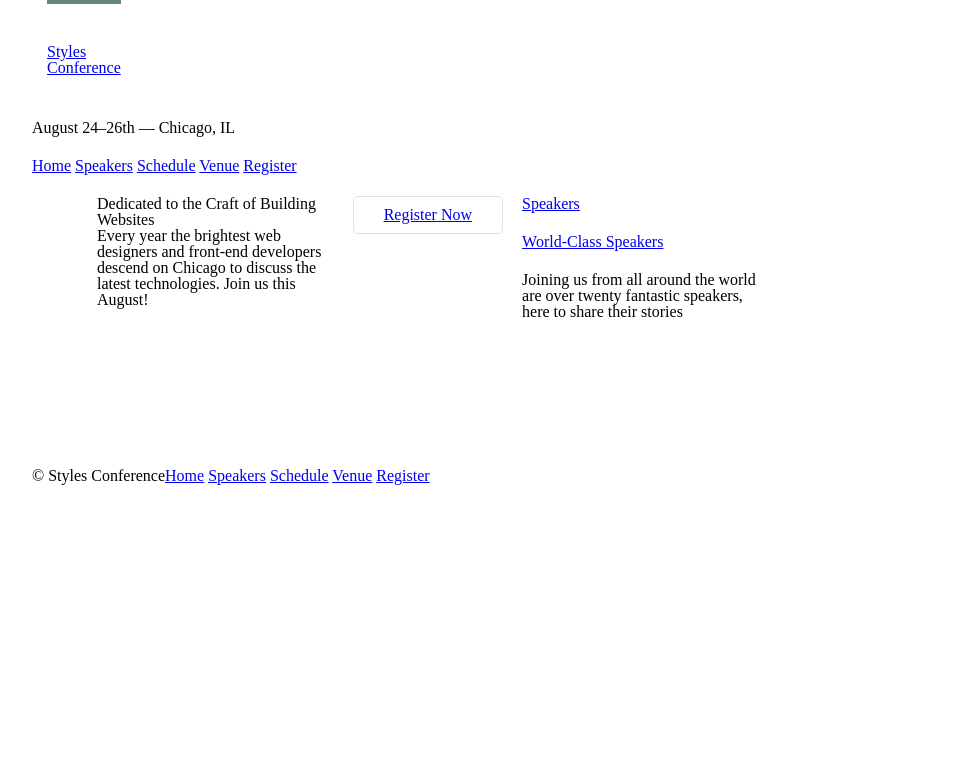
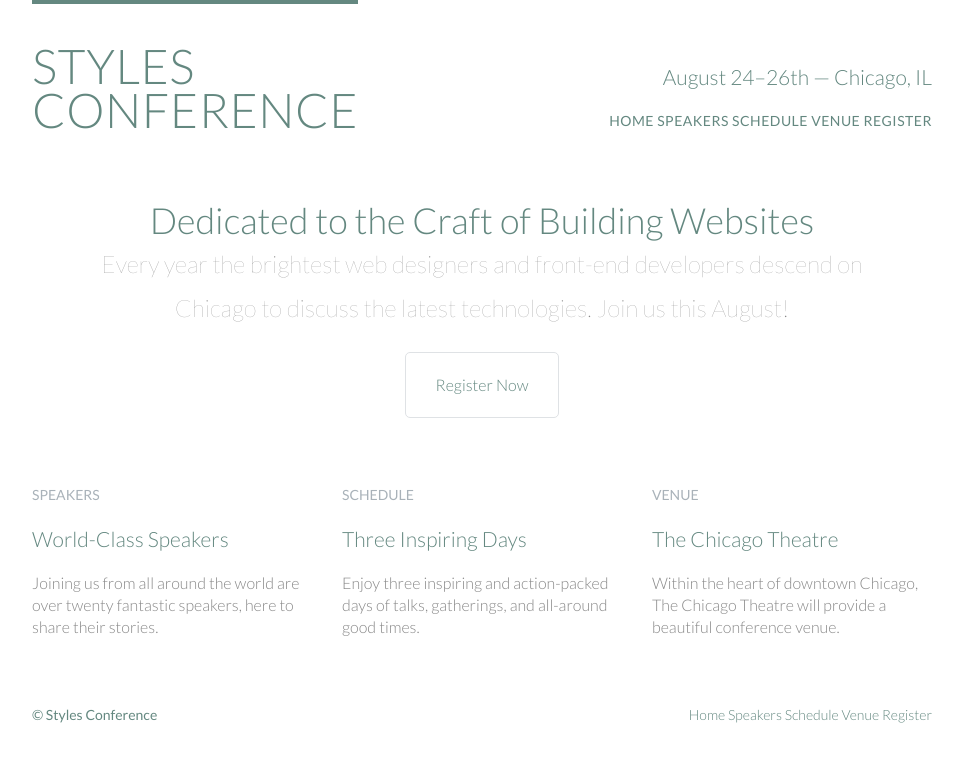
Before and after one commit to jbrennan414/HTML-CSS, a plain HTML site: page index.html in a window 1280 px wide. Shown: the whole page, without its empty margins (158-1121 px from the left). Drawn offline with Linux system fonts and the light colour scheme.

Commit message:
Chapter 6
Chapter 6 of HTML & CSS by Shay Howe

```diff
--- a/assets/stylesheets/main.css
+++ b/assets/stylesheets/main.css
@@ -48,20 +48,115 @@ table {
 }
 
 /*
-	=============================================
+  =======================================
+  Custom styles
+  =======================================
+*/
+
+body {
+    color: #888;
+    font: 300 16px/22px "Lato", "Open Sans", "Helvetica Neue",
+    Helvetica, Arial, sans-serif;
+}
+
+h1, h2, h3, h4 {
+  color: #648880;
+}
+
+h1 {
+  font-size: 36px;
+  line-height: 44px;
+}
+
+h2 {
+  font-size: 24px;
+  line-height: 44px;
+}
+
+h3 {
+  font-size: 21px;
+}
+
+h4 {
+  font-size: 18px;
+}
+
+h5 {
+  color: #a9b2b9;
+  font-size: 14px;
+  font-weight: 400;
+  text-transform: uppercase;
+}
+
+strong {
+  font-weight:400;
+}
+
+cite,
+em {
+  font-style: italic;
+}
+
+/*
+  ========================================
+  Links
+  ========================================
+*/
+
+a {
+  color: #648880;
+  text-decoration: none;
+}
+
+a:hover {
+  color: #a9b2b9;
+}
+
+p a {
+  border-bottom:1px solid #dfe2e5;
+}
+
+.teaser a:hover h3{
+  color: #a9b2b9;
+}
+
+.logo {
+  border-top: 4px solid #648880;
+  float: left;
+  font-size: 48px;
+  font-weight:100px;
+  letter-spacing: .5px;
+  line-height: 44px;
+  padding: 40px 0 22px 0;
+  text-transform: uppercase;
+}
+
+.tagline {
+  margin: 66px 0 22px 0;
+  text-align: right;
+}
+
+.primary-nav {
+  font-size: 14px;
+  font-weight: 400;
+  letter-spacing: .5px;
+  text-transform: uppercase;
+}
+
+
+/*
+  ========================================
   Grid
-	=============================================
+  ========================================
 */
 
 *,
 *:before,
-
 *:after {
   -webkit-box-sizing: border-box;
      -moz-box-sizing: border-box;
           box-sizing: border-box;
 }
-
 .container,
 .grid {
   margin: 0 auto;
@@ -69,76 +164,38 @@ table {
 }
 .container {
   padding-left: 30px;
-	padding-right:30px;
+  padding-right: 30px;
 }
-
-.col-1-3{
+.grid,
+.col-1-3,
+.col-2-3 {
+  padding-left: 15px;
+  padding-right: 15px;
+}
+.col-1-3,
+.col-2-3  {
+  display: inline-block;
+  vertical-align: top;
+}
+.col-1-3 {
   width: 33.33%;
 }
-
 .col-2-3 {
   width: 66.66%;
 }
 
-.grid,
-.col-1-3,
-.col-2-3 {
-	display: inline-block;
-	vertical-align: top;
-	padding-left: 15px;
-	padding-right: 15px;
-}
-
 /*
-	===========================================
-	Typography
-	===========================================
-*/
-
-h1, h3, h4, h5, p {
-	margin-bottom: 22px;
-}
-
-
-/*
-	===========================================
-	Buttons
-	===========================================
-*/
-
-.btn {
-	border-radius: 5px;
-	display: inline-block;
-	margin: 0;
-}
-
-.btn-alt {
-	border: 1px solid #dfe2e5;
-	padding: 10px 30px;
-}
-
-/*
-	===========================================
-	Home
-	===========================================
-*/
-
-.hero {
-	padding: 22px 80px 66px 80px;
-}
-
-/*
-	==========================================
+  ========================================
   Clearfix
-	==========================================
+  ========================================
 */
 
 .group:before,
-.group: after {
+.group:after {
   content: "";
-	display:table;
+  display: table;
 }
-.group: after {
+.group:after {
   clear: both;
 }
 .group {
@@ -147,29 +204,87 @@ h1, h3, h4, h5, p {
 }
 
 /*
-	=========================================
-	Primary Header
-	=========================================
+  ========================================
+  Typography
+  ========================================
+*/
+
+h1, h3, h4, h5, p {
+  margin-bottom: 22px;
+}
+
+/*
+  ========================================
+  Buttons
+  ========================================
+*/
+
+.btn {
+  border-radius: 5px;
+  display: inline-block;
+  margin: 0;
+}
+.btn-alt {
+  border: 1px solid #dfe2e5;
+  padding: 10px 30px;
+}
+
+/*
+  ========================================
+  Primary header
+  ========================================
 */
 
 .logo {
+  border-top: 4px solid #648880;
   float: left;
-	border-top: 4px solid #648880;
   padding: 40px 0 22px 0;
-	float:left;
 }
 
 /*
-	=========================================
-	Primary Footer
-	=========================================
+  ========================================
+  Primary footer
+  ========================================
 */
 
-.primary-footer small {
-	float: left;
-}
-
 .primary-footer {
+  color: #648880;
+  font-size: 14px;
   padding-bottom: 44px;
   padding-top: 44px;
 }
+.primary-footer small {
+  float: left;
+  font-weight: 400;
+}
+
+/*
+  ========================================
+  Home
+  ========================================
+*/
+
+.hero {
+  line-height: 44px;
+  padding: 22px 80px 66px 80px;
+  text-align:center;
+}
+
+.hero h2 {
+  font-size: 36px;
+}
+
+.hero p {
+  font-size: 24px;
+  font-weight:100;
+}
+
+/*
+  =====================================
+  Navigation
+  =====================================
+*/
+
+.nav {
+  text-align: right;
+}
--- a/index.html
+++ b/index.html
@@ -1,59 +1,91 @@
 <!DOCTYPE html>
 <html lang="en">
+
   <head>
     <meta charset="utf-8">
     <title>Styles Conference</title>
     <link rel="stylesheet" href="assets/stylesheets/main.css">
+    <link rel="stylesheet"
+    href="http://fonts.googleapis.com/css?family=Lato:100,300,400">
   </head>
+
   <body>
+
+    <!-- Header -->
+
     <header class="container group">
-	<section class="grid">
-		<h1 class = "logo">
+
+      <h1 class="logo">
         <a href="index.html">Styles <br> Conference</a>
       </h1>
-	</section>
 
-			<h3>August 24&ndash;26th &mdash; Chicago, IL</h3>
+      <h3 class="tagline">August 24&ndash;26th &mdash; Chicago, IL</h3>
 
-			<nav>
+      <nav class="nav primary-nav">
         <a href="index.html">Home</a>
         <a href="speakers.html">Speakers</a>
         <a href="schedule.html">Schedule</a>
         <a href="venue.html">Venue</a>
         <a href="register.html">Register</a>
       </nav>
+
     </header>
+
+    <!-- Hero -->
 
     <section class="hero container">
 
-			<section class="col-1-3">
       <h2>Dedicated to the Craft of Building Websites</h2>
-				<p>Every year the brightest web designers and front-end
-					developers descend on Chicago to discuss the latest
-					technologies. Join us this August!</p>
+
+      <p>Every year the brightest web designers and front-end developers descend on Chicago to discuss the latest technologies. Join us this August!</p>
+
+      <a class="btn btn-alt" href="register.html">Register Now</a>
+
     </section>
 
-			<a class= "btn btn-alt" href="register.html">Register Now</a>
+    <!-- Teasers -->
 
-			<section class="col-1-3">
+    <section class="grid">
+
+      <!-- Speakers -->
+
+      <section class="teaser col-1-3">
         <a href="speakers.html">
           <h5>Speakers</h5>
           <h3>World-Class Speakers</h3>
         </a>
-					<p>Joining us from all around the world are over twenty
-					fantastic speakers, here to share their stories </p>
-			</section>
+        <p>Joining us from all around the world are over twenty fantastic speakers, here to share their stories.</p>
+      </section><!--
 
-			<section class = "col-1-3">
+      Schedule
 
+      --><section class="col-1-3">
+        <a href="schedule.html">
+          <h5>Schedule</h5>
+          <h3>Three Inspiring Days</h3>
+        </a>
+        <p>Enjoy three inspiring and action-packed days of talks, gatherings, and all-around good times.</p>
+      </section><!--
+
+      Venue
+
+      --><section class="col-1-3">
+        <a href="venue.html">
+          <h5>Venue</h5>
+          <h3>The Chicago Theatre</h3>
+        </a>
+        <p>Within the heart of downtown Chicago, The Chicago Theatre will provide a beautiful conference venue.</p>
       </section>
 
     </section>
 
+    <!-- Footer -->
+
     <footer class="primary-footer container group">
+
       <small>&copy; Styles Conference</small>
 
-			<nav>
+      <nav class= "nav">
         <a href="index.html">Home</a>
         <a href="speakers.html">Speakers</a>
         <a href="schedule.html">Schedule</a>
```
Also changed, not shown: register.html (+24 -5 lines), schedule.html (+24 -5 lines), speakers.html (+24 -5 lines), venue.html (+24 -5 lines). Lines whose indentation alone changed are shown as unchanged.
